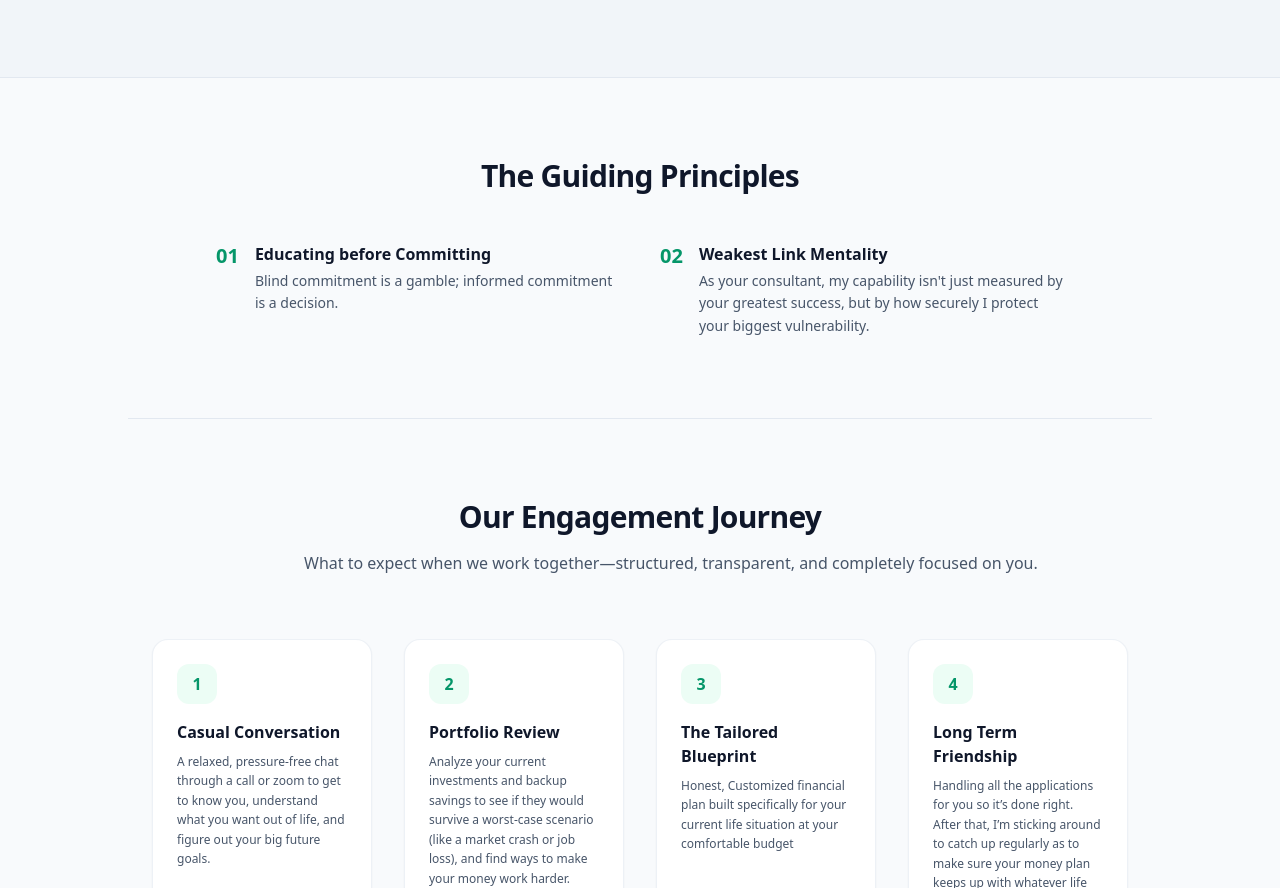
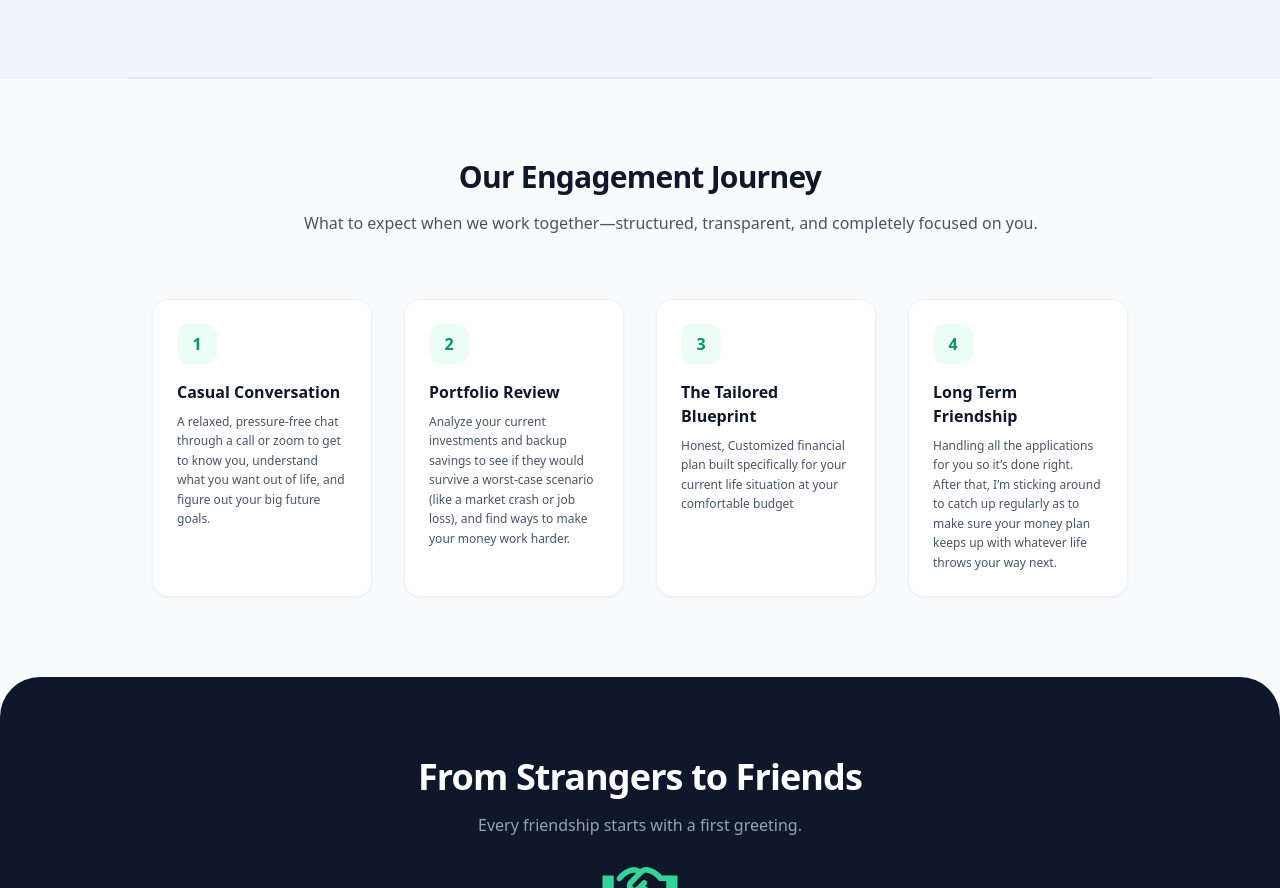
Before and after one commit to aaydennck-fc/aaydenngck, a plain HTML site: page index.html in a window 1280 px wide. Shown: the part 1348-2236 px from the top of the page. Drawn offline with nearby package versions, Linux system fonts and the light colour scheme.

Commit message:
Index 1.8.6

```diff
--- a/index.html
+++ b/index.html
@@ -28,7 +28,6 @@
     <nav class="hidden md:flex items-center gap-8 text-sm font-medium text-slate-600">
       <a href="#about" class="hover:text-emerald-600 transition-colors">About</a>
       <a href="#services" class="hover:text-emerald-600 transition-colors">Services</a>
-      <a href="#beliefs" class="hover:text-emerald-600 transition-colors">Beliefs</a>
       <a href="#testimonials" class="hover:text-emerald-600 transition-colors">Testimonials</a>
       <a href="https://wa.me/+6591849632?text=Hi Aayden, let's chat!" class="bg-emerald-600 text-white px-5 py-2.5 rounded-lg hover:bg-emerald-700 transition-all shadow-sm shadow-emerald-600/20">
         Let's Chat
@@ -144,25 +143,6 @@
     </section>
 
     <!-- Philosophy Section -->
-    <section id="beliefs" class="py-20 px-6 max-w-4xl mx-auto text-center">
-        <h2 class="text-3xl font-bold text-slate-900 tracking-tight mb-12">The Guiding Principles</h2>
-        <div class="grid md:grid-cols-2 gap-10 text-left">
-            <div class="flex gap-4">
-                <div class="text-emerald-600 text-xl font-bold">01</div>
-                <div>
-                    <h4 class="font-bold text-slate-900 mb-1">Educating before Committing</h4>
-                    <p class="text-slate-600 text-sm leading-relaxed"> Blind commitment is a gamble; informed commitment is a decision.</p>
-                </div>
-            </div>
-            <div class="flex gap-4">
-                <div class="text-emerald-600 text-xl font-bold">02</div>
-                <div>
-                    <h4 class="font-bold text-slate-900 mb-1">Weakest Link Mentality</h4>
-                    <p class="text-slate-600 text-sm leading-relaxed">As your consultant, my capability isn't just measured by your greatest success, but by how securely I protect your biggest vulnerability.</p>
-                </div>
-            </div>
-        </div>
-    </section>
 
     <!-- Process Workflow -->
 <!-- Engagement Process Section -->
```
